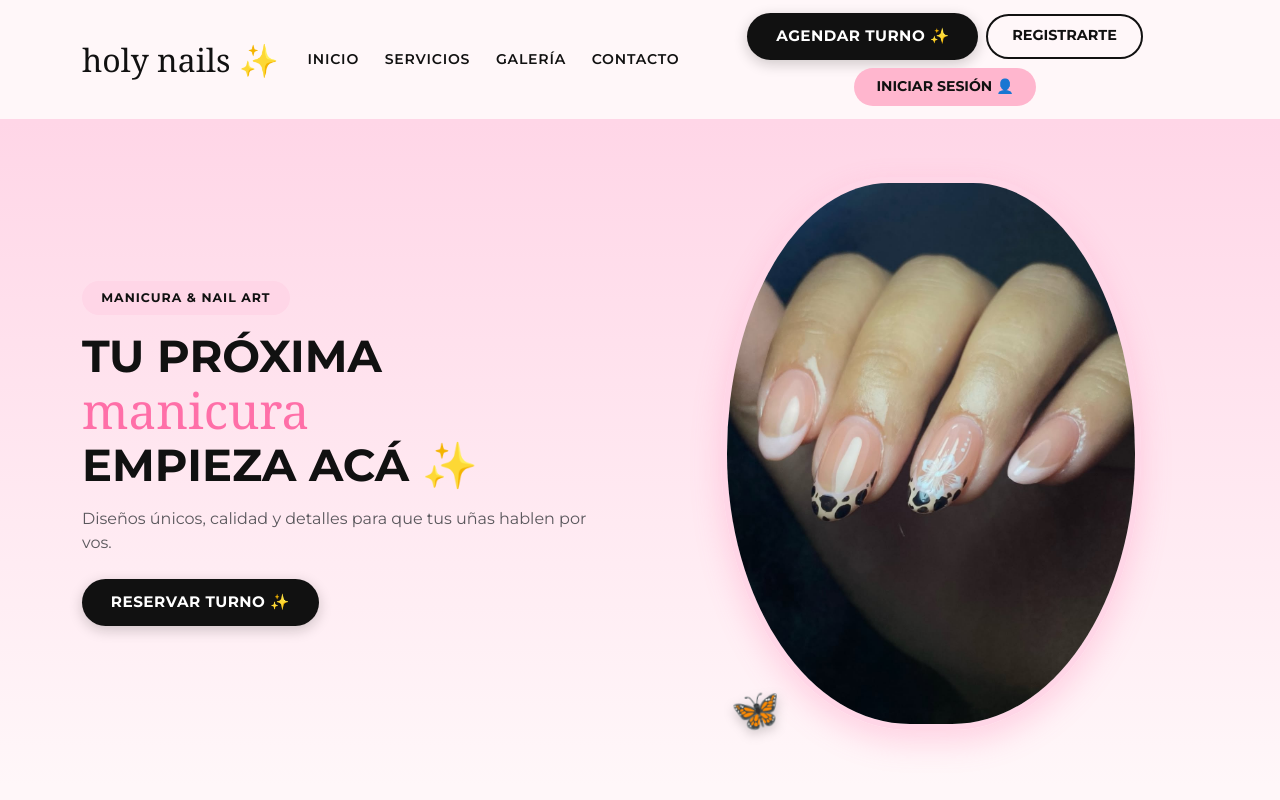
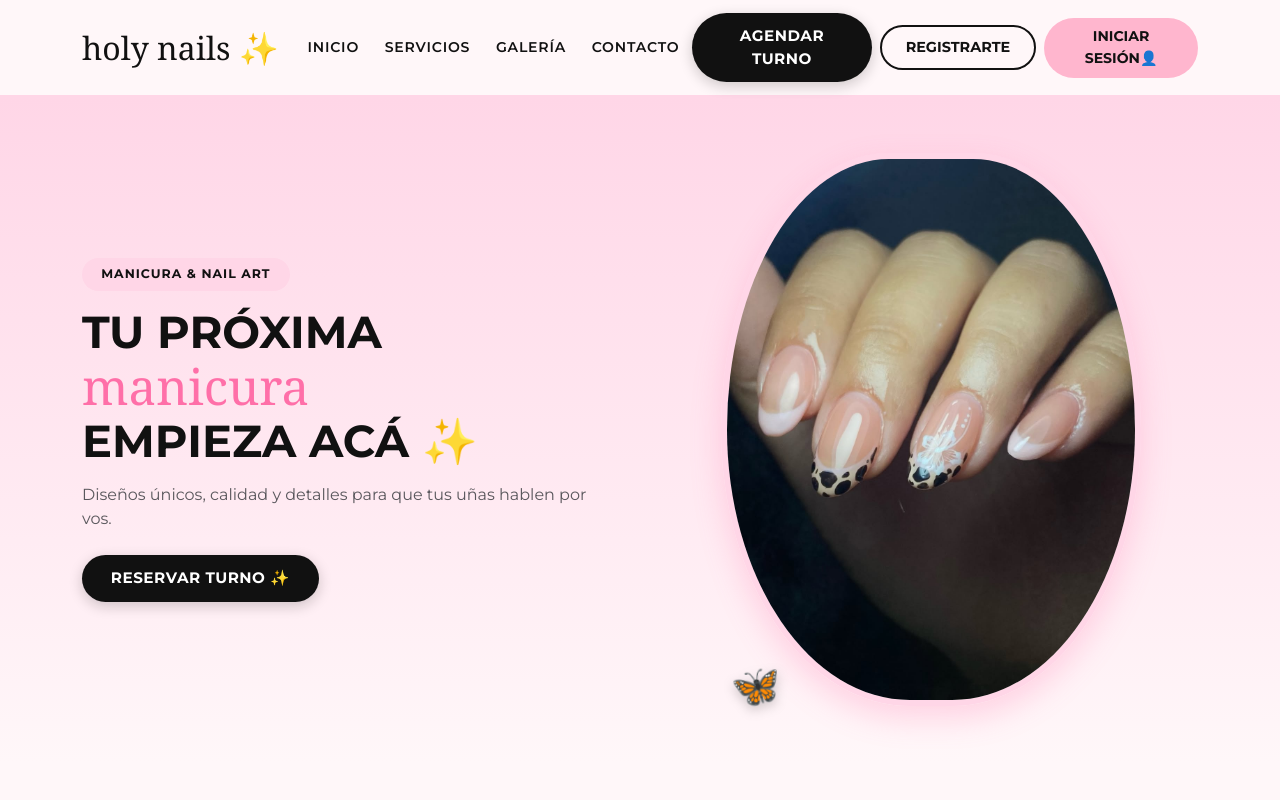
Before and after one commit to aguschamo/turnero-proyecto-programacion1, a React (Vite) app in the folder frontend/: page / in a window 1280 px wide. Shown: the top 800 px of the page. Built offline with nearby package versions, Linux system fonts and the light colour scheme; a web font is replaced by a local one.

Commit message:
fix: adjust navbar buttons and add preview

```diff
--- a/frontend/src/components/Navbar.jsx
+++ b/frontend/src/components/Navbar.jsx
@@ -95,7 +95,7 @@ function Navbar() {
         <div className={`collapse navbar-collapse${menuAbierto ? ' show' : ''}`} id="hnNavbarMenu">
           {enlaces}
 
-          <div className="d-flex flex-wrap align-items-center justify-content-center gap-2 mt-2 mt-lg-0">
+          <div className="d-flex flex-nowrap align-items-center justify-content-center gap-2 mt-2 mt-lg-0">
             {usuario ? (
               <>
                 <span className="small text-dark d-flex align-items-center gap-2">
@@ -113,13 +113,13 @@ function Navbar() {
             ) : (
               <>
                 <Link to="/agendar" className="btn btn-hn-dark rounded-pill fw-bold" onClick={cerrarMenu}>
-                  AGENDAR TURNO ✨
+                  AGENDAR TURNO
                 </Link>
                 <Link to="/register" className="btn btn-hn-outline rounded-pill fw-bold" onClick={cerrarMenu}>
                   REGISTRARTE
                 </Link>
                 <Link to="/login" className="btn btn-hn-pink rounded-pill fw-bold" onClick={cerrarMenu}>
-                  INICIAR SESIÓN 👤
+                  INICIAR SESIÓN👤
                 </Link>
               </>
             )}
```
Also changed, not shown: 1 other file (tests, documents, lock files or other folders).
